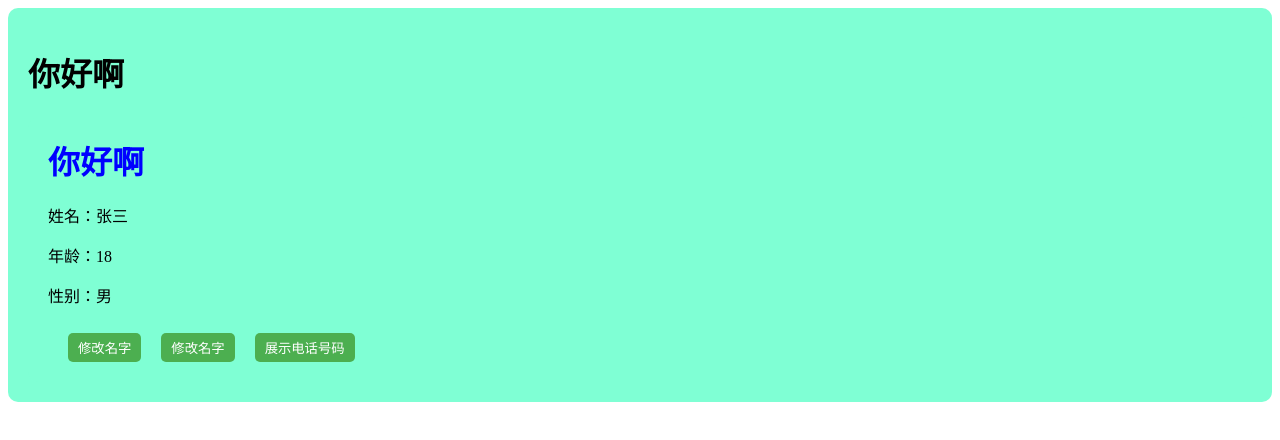
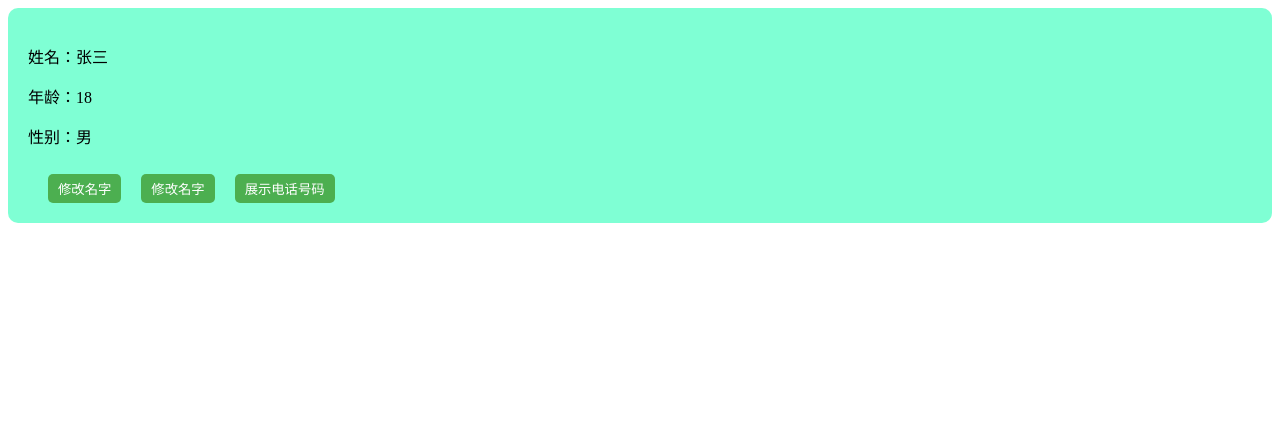
Before and after one commit to 1649125778/hello_vue3, a Vue app: page / in a window 1280 px wide. Shown: the top 440 px of the page. Built offline with nearby package versions, Linux system fonts and the light colour scheme; the HTML template or start-up script is replaced by a standard one.

Commit message:
setup去掉return，分别配置组件名和组合式api

```diff
--- a/src/App.vue
+++ b/src/App.vue
@@ -1,8 +1,5 @@
 <template>
-    <div class="app">
-        <h1>你好啊</h1>
-        <Person/>
-    </div>
+    <Person/>
 </template>
 
 <script lang="ts">
--- a/src/components/Person.vue
+++ b/src/components/Person.vue
@@ -1,6 +1,5 @@
 <template>
     <div class="person">
-        <h1>你好啊</h1>
         <p>姓名：{{ name }}</p>
         <p>年龄：{{ age }}</p>
         <p>性别：{{ gender }}</p>
@@ -10,13 +9,18 @@
     </div>
 </template>
 
-
+<!-- 配置组件名 -->
 <script lang="ts">
         export default {
         name:'Person',
-        //setup函数
-        setup(){
-            //vue3开始弱化this的使用， this的值是undefined
+    }
+</script>
+<!-- 配置组合式api -->
+<script setup lang="ts">
+    // 在 Vue 3 中，setup 函数是一个新的组件选项，用于定义组件的状态和方法。
+    // 在 setup 函数中，我们可以使用 Composition API 来创建响应式数据和方法。
+    // 这里我们使用 TypeScript 来定义类型。
+      //vue3开始弱化this的使用， this的值是undefined
             //使用setup函数来定义组件的状态和方法
             // 这样定义的数据都不是响应式数据
             let name = "张三"
@@ -36,22 +40,8 @@
             function showTel() {
                 alert("电话号码是：" + tel);
             }
-            //返回
-            // setup函数返回的对象中的属性和方法会被暴露到模板中
-            // 也就是可以在模板中使用这些属性和方法
-            //返回值也可以是函数
-            // return （）=> "渲染函数"   简写
-            return {
-                name,
-                age,
-                gender,
-                changeName,
-                changeAge,
-                showTel
-            }
 
-        }
-    }
+
 </script>
 
 <style>
```
